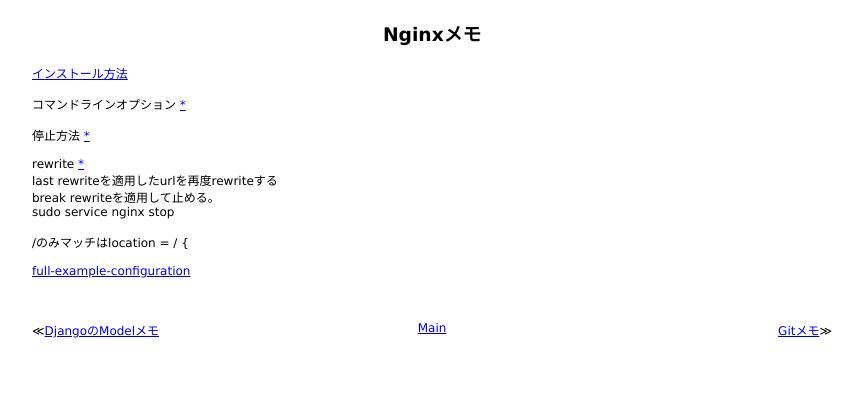
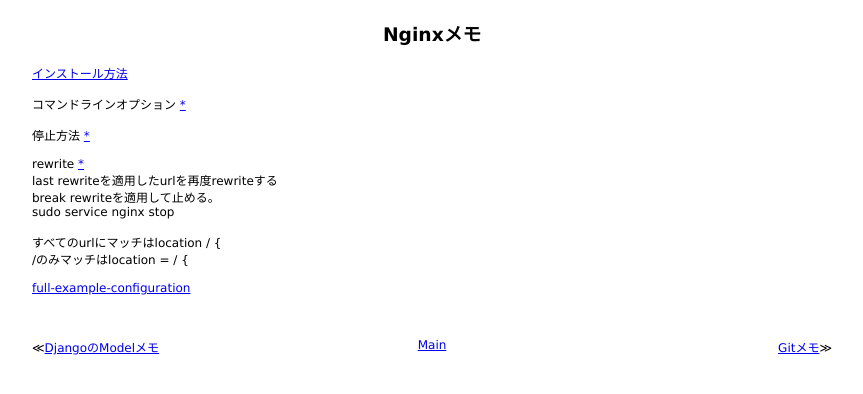
Before and after one commit to 38elements/38elements.github.com, a Jekyll site: the page built from _posts/2014-11-23-nginx.md, in a window 1280 px wide. Shown: the top 394 px of the page, without its empty margins (208-1071 px from the left). Built offline with Jekyll 4.4.1, drawn with Linux system fonts in a browser that asks for light colours.

Commit message:
Update 2014-11-23-nginx.md

```diff
--- a/_posts/2014-11-23-nginx.md
+++ b/_posts/2014-11-23-nginx.md
@@ -15,6 +15,7 @@ break rewriteを適用して止める。
 <br>
 sudo service nginx stop
 <br>
+すべてのurlにマッチはlocation / {
 /のみマッチはlocation = / {
 <br>
 [full-example-configuration](https://www.nginx.com/resources/wiki/start/topics/examples/full/#full-example-configuration)
```
